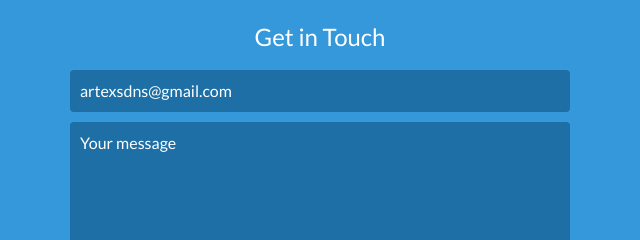
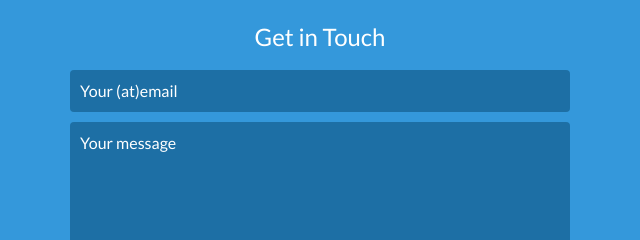
Before and after one commit to DBSetyawan/portfolio, a website: page index.html in a window 1280 px wide. Shown: the part 3670-3910 px from the top of the page, 320-960 px from the left. Drawn offline with nearby package versions, Linux system fonts and the light colour scheme.

Commit message:
changed place holder your email

```diff
--- a/index.html
+++ b/index.html
@@ -209,7 +209,7 @@
         <div id="contact-form">
             <form method="POST" action="https://formspree.io/artexsdns@gmail.com">
                 <input type="hidden" name="_subject" value="Contact request from personal website" />
-                <input type="email" name="_replyto" placeholder="artexsdns@gmail.com" required>
+                <input type="email" name="_replyto" placeholder="Your (at)email" required>
                 <textarea name="message" placeholder="Your message" required></textarea>
                 <button type="submit">Send</button>
             </form>
```
